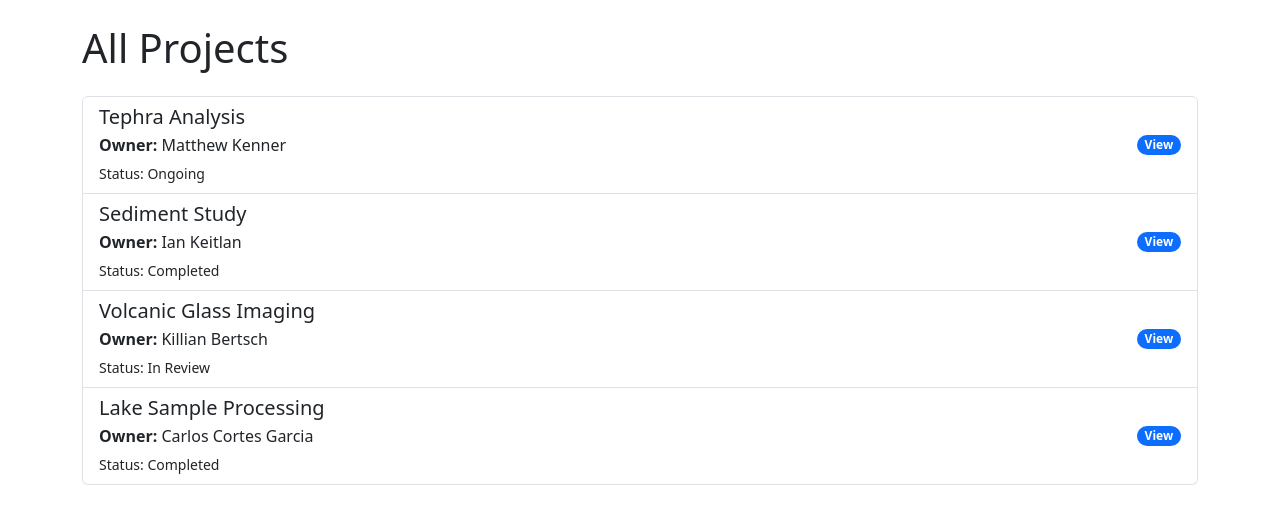
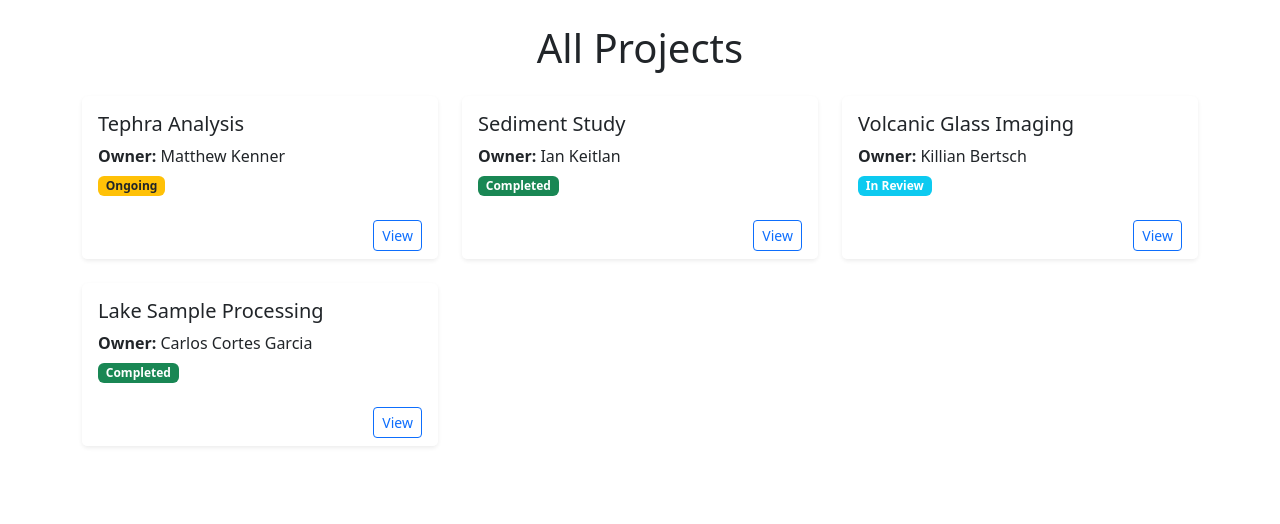
Before and after one commit to garciaden/Geo-Mockup, a Flask app: page /projects/ in a window 1280 px wide. Shown: the part 76-600 px from the top of the page. Run offline with Flask 3, Linux system fonts and the light colour scheme.

Commit message:
Reorganized modules again!

```diff
--- a/app/auth/__init__.py
+++ b/app/auth/__init__.py
@@ -1,5 +1,5 @@
 from flask import Blueprint
 
-bp = Blueprint('auth', __name__)
+bp = Blueprint('auth', __name__, template_folder='templates')
 
 from app.auth import routes
--- a/app/main/__init__.py
+++ b/app/main/__init__.py
@@ -1,5 +1,5 @@
 from flask import Blueprint
 
-bp = Blueprint('main', __name__)
+bp = Blueprint('main', __name__, template_folder='templates')
 
 from app.main import routes
--- a/app/templates/main/index.html
+++ b/app/main/templates/main/index.html
@@ -9,7 +9,7 @@
         Track people, projects, samples, and data — all in one place.
         Streamline workflows and reduce errors with an integrated lab management system.
       </p>
-      <a href="{{ url_for('projects.projects') }}" class="btn btn-primary btn-lg">Go to Projects</a>
+      <a href="{{ url_for('projects.project_list') }}" class="btn btn-primary btn-lg">Go to Projects</a>
     </div>
   </div>
 
--- a/app/projects/__init__.py
+++ b/app/projects/__init__.py
@@ -1,5 +1,5 @@
 from flask import Blueprint
 
-bp = Blueprint('projects', __name__)
+bp = Blueprint('projects', __name__, template_folder='templates')
 
 from app.projects import routes
--- a/app/projects/routes.py
+++ b/app/projects/routes.py
@@ -2,11 +2,11 @@ from flask import app, render_template
 from app.projects import bp
 
 @bp.route('/')
-def projects():
+def project_list():
     projects = [
         {"title": "Tephra Analysis", "owner": "Matthew Kenner", "status": "Ongoing"},
         {"title": "Sediment Study", "owner": "Ian Keitlan", "status": "Completed"},
         {"title": "Volcanic Glass Imaging", "owner": "Killian Bertsch", "status": "In Review"},
         {"title": "Lake Sample Processing", "owner": "Carlos Cortes Garcia", "status": "Completed"}
     ]
-    return render_template("projects/projects.html", title="Projects", projects=projects)
+    return render_template("projects/project_list.html", title="Projects", projects=projects)
--- /dev/null
+++ b/app/projects/templates/projects/project_list.html
@@ -0,0 +1,27 @@
+{% extends "base.html" %}
+{% block content %}
+  <h1 class="mb-4 text-center">All Projects</h1>
+
+  <div class="row row-cols-1 row-cols-md-2 row-cols-lg-3 g-4">
+    {% for project in projects %}
+      <div class="col">
+        <div class="card h-100 shadow-sm border-0">
+          <div class="card-body">
+            <h5 class="card-title">{{ project.title }}</h5>
+            <p class="card-text mb-1"><strong>Owner:</strong> {{ project.owner }}</p>
+            <p class="card-text">
+              <span class="badge {% if project.status == 'Completed' %}bg-success
+                                 {% elif project.status == 'Ongoing' %}bg-warning text-dark
+                                 {% else %}bg-info{% endif %}">
+                {{ project.status }}
+              </span>
+            </p>
+          </div>
+          <div class="card-footer text-end bg-white border-0">
+            <a href="#" class="btn btn-sm btn-outline-primary">View</a>
+          </div>
+        </div>
+      </div>
+    {% endfor %}
+  </div>
+{% endblock %}
--- a/app/templates/_nav.html
+++ b/app/templates/_nav.html
@@ -12,7 +12,7 @@
     <div class="collapse navbar-collapse" id="navbarNav">
       <ul class="navbar-nav ms-auto">
         <li class="nav-item"><a class="nav-link text-white" href="{{ url_for('main.index') }}">Home</a></li>
-        <li class="nav-item"><a class="nav-link text-white" href="{{ url_for('projects.projects') }}">Projects</a></li>
+        <li class="nav-item"><a class="nav-link text-white" href="{{ url_for('projects.project_list') }}">Projects</a></li>
         <li class="nav-item"><a class="nav-link text-white" href="#">Samples</a></li>
         <li class="nav-item"><a class="nav-link text-white" href="{{ url_for('auth.login') }}">Login</a></li>
       </ul>
--- a/app/templates/projects/projects.html
+++ /dev/null
@@ -1,16 +0,0 @@
-{% extends "base.html" %}
-{% block content %}
-  <h1 class="mb-4">All Projects</h1>
-  <div class="list-group">
-    {% for project in projects %}
-      <a href="#" class="list-group-item list-group-item-action d-flex justify-content-between align-items-center">
-        <div>
-          <h5 class="mb-1">{{ project.title }}</h5>
-          <p class="mb-1"><strong>Owner:</strong> {{ project.owner }}</p>
-          <small>Status: {{ project.status }}</small>
-        </div>
-        <span class="badge bg-primary rounded-pill">View</span>
-      </a>
-    {% endfor %}
-  </div>
-{% endblock %}
```
Also changed, not shown: app/templates/base.html (+5 -5 lines), app/auth/templates/auth/login.html (renamed from app/templates/auth/login.html).
